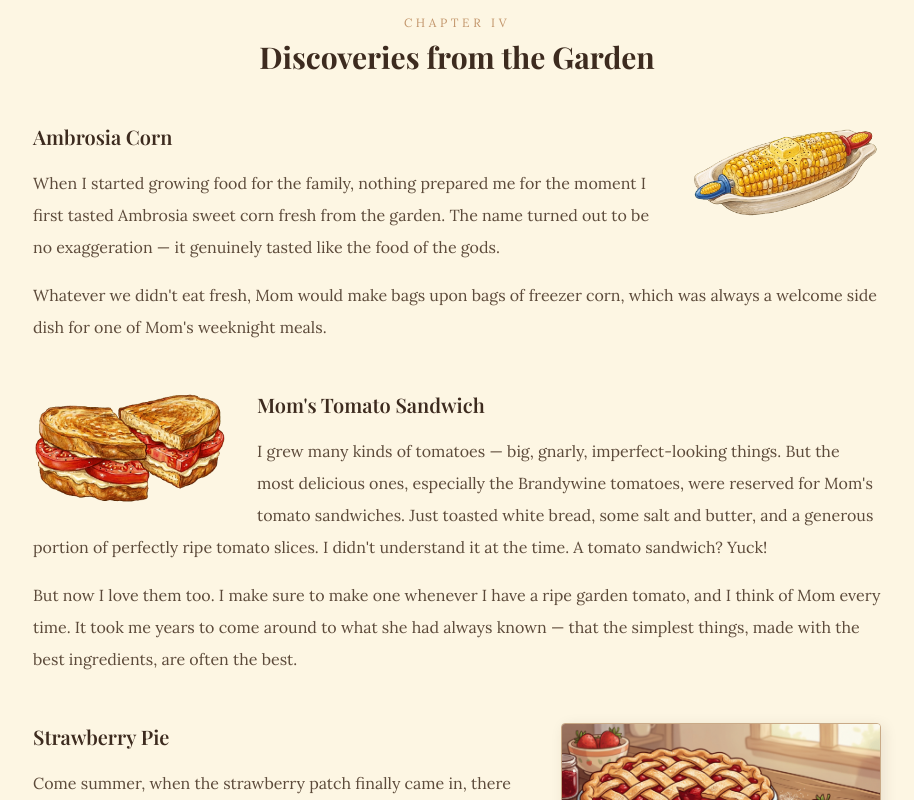
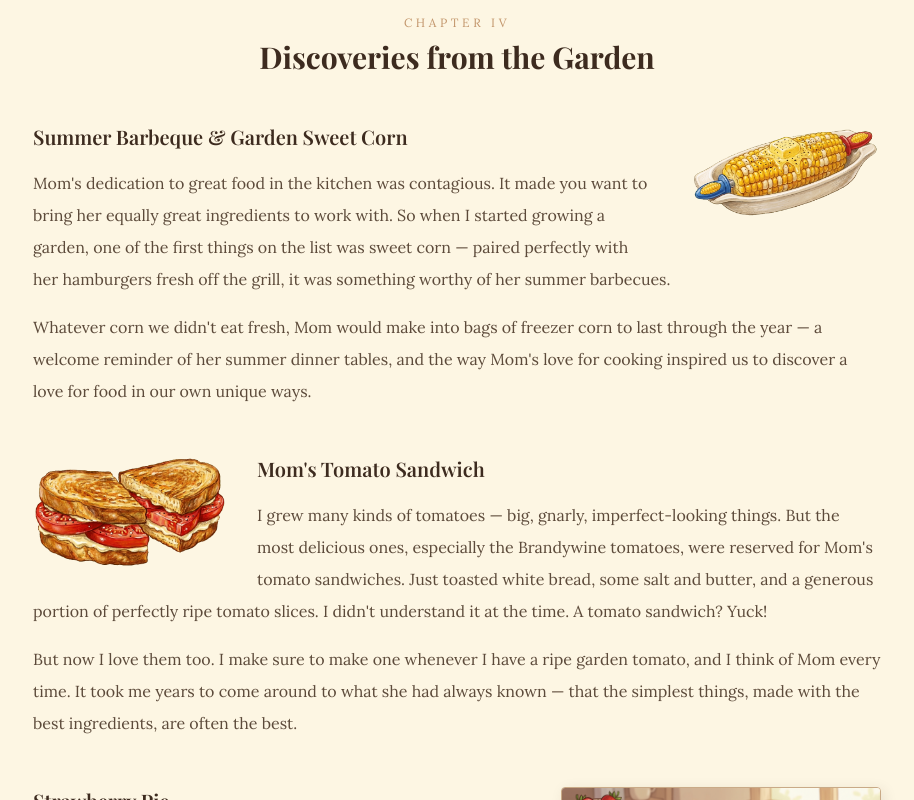
Before and after one commit to AlpineAva/culinary-discoveries, a Next.js app in the folder app/: page / in a window 1280 px wide. Shown: the part 2940-3740 px from the top of the page, without its empty margins (183-1097 px from the left). Built offline with nearby package versions, Linux system fonts and the light colour scheme; a web font is replaced by a local one.

Commit message:
another fix

```diff
--- a/app/app/page.tsx
+++ b/app/app/page.tsx
@@ -282,17 +282,20 @@ export default function Home() {
                 className="text-xl font-semibold"
                 style={{ fontFamily: "var(--font-playfair), Georgia, serif", color: "#3d2b1f" }}
               >
-                Ambrosia Corn
+                Summer Barbeque & Garden Sweet Corn
               </h3>
               <p className="text-base leading-8" style={{ color: "#5c4a3a" }}>
-                When I started growing food for the family, nothing prepared me for the
-                moment I first tasted Ambrosia sweet corn fresh from the garden. The name
-                turned out to be no exaggeration — it genuinely tasted like the food of the
-                gods.
+                Mom&apos;s dedication to great food in the kitchen was contagious. It made
+                you want to bring her equally great ingredients to work with. So when I
+                started growing a garden, one of the first things on the list was sweet corn —
+                paired perfectly with her hamburgers fresh off the grill, it was something
+                worthy of her summer barbecues.
               </p>
               <p className="text-base leading-8" style={{ color: "#5c4a3a" }}>
-                Whatever we didn't eat fresh, Mom would make bags upon bags of freezer corn,
-                which was always a welcome side dish for one of Mom's weeknight meals.
+                Whatever corn we didn&apos;t eat fresh, Mom would make into bags of freezer corn
+                to last through the year — a welcome reminder of her summer dinner tables,
+                and the way Mom's love for cooking inspired us to discover a love
+                for food in our own unique ways.
               </p>
             </div>
           </div>
@@ -416,7 +419,7 @@ export default function Home() {
                 }}
               />
               <p className="text-base leading-8" style={{ color: "#5c4a3a" }}>
-                It became a family joke, the kind that funniest because it&apos;s true.
+                It became a family joke, the kind that's funniest because it&apos;s true.
                 Someone would mention a kitchen task needing to be done, and there'd be Mom,
                 with one of her new gizmos that does it for you.  Her kitchen was
                 a testament to discovery — to a cook who was always
```
